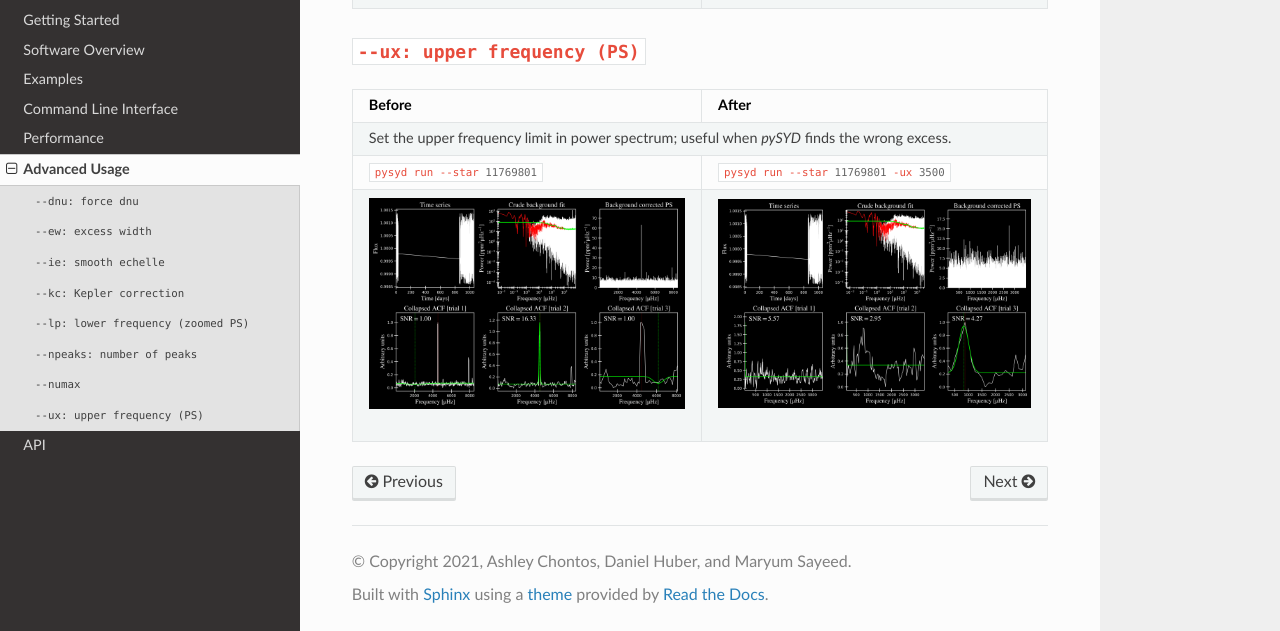
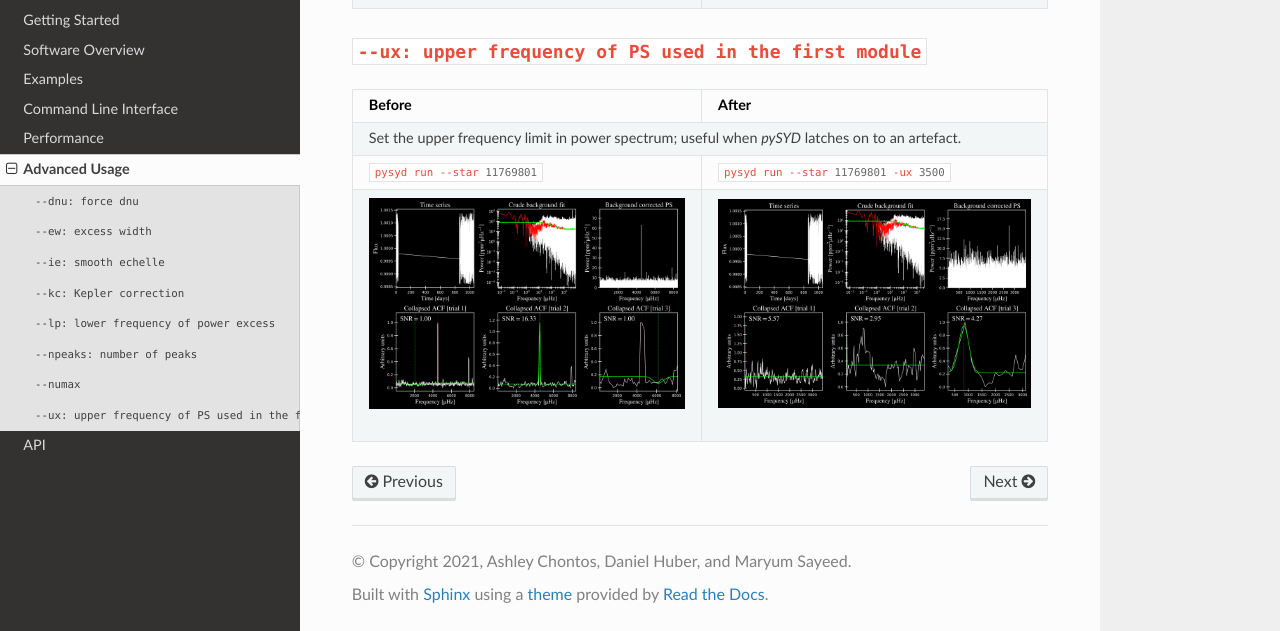
Before and after one commit to ashleychontos/pySYD, a Sphinx documentation site: the page built from docs/advanced.rst, in a window 1280 px wide and 900 px high, scrolled down 3826 px, cut to the strip 269-900 px from the top of the window. Built offline with Sphinx 7.4.7 and the Read the Docs theme 2.0.0, drawn with Linux system fonts in a browser that asks for light colours; some of the changed text lies outside the part shown.

Commit message:
Update advanced.rst

```diff
--- a/docs/advanced.rst
+++ b/docs/advanced.rst
@@ -70,7 +70,7 @@ Below are examples of how to use specific ``pySYD`` features, as well as plots s
 +-------------------------------------------------+-------------------------------------------------------+
 
 
-``--lp: lower frequency (zoomed PS)``
+``--lp: lower frequency of power excess``
 ++++++++
 
 +--------------------------------------------------------------------+-------------------------------------------------------------------------------+
@@ -115,13 +115,13 @@ Below are examples of how to use specific ``pySYD`` features, as well as plots s
 +--------------------------------------------------+-------------------------------------------------------+
 
 
-``--ux: upper frequency (PS)``
+``--ux: upper frequency of PS used in the first module``
 ++++++++
 
 +--------------------------------------------------+-------------------------------------------------------+
 | Before                                           | After                                                 |
 +==================================================+=======================================================+
-| Set the upper frequency limit in power spectrum; useful when `pySYD` finds the wrong excess.             |
+| Set the upper frequency limit in power spectrum; useful when `pySYD` latches on to an artefact.          |
 +--------------------------------------------------+-------------------------------------------------------+
 | :bash:`pysyd run --star 11769801`                | :bash:`pysyd run --star 11769801 -ux 3500`            |
 +--------------------------------------------------+-------------------------------------------------------+
```
